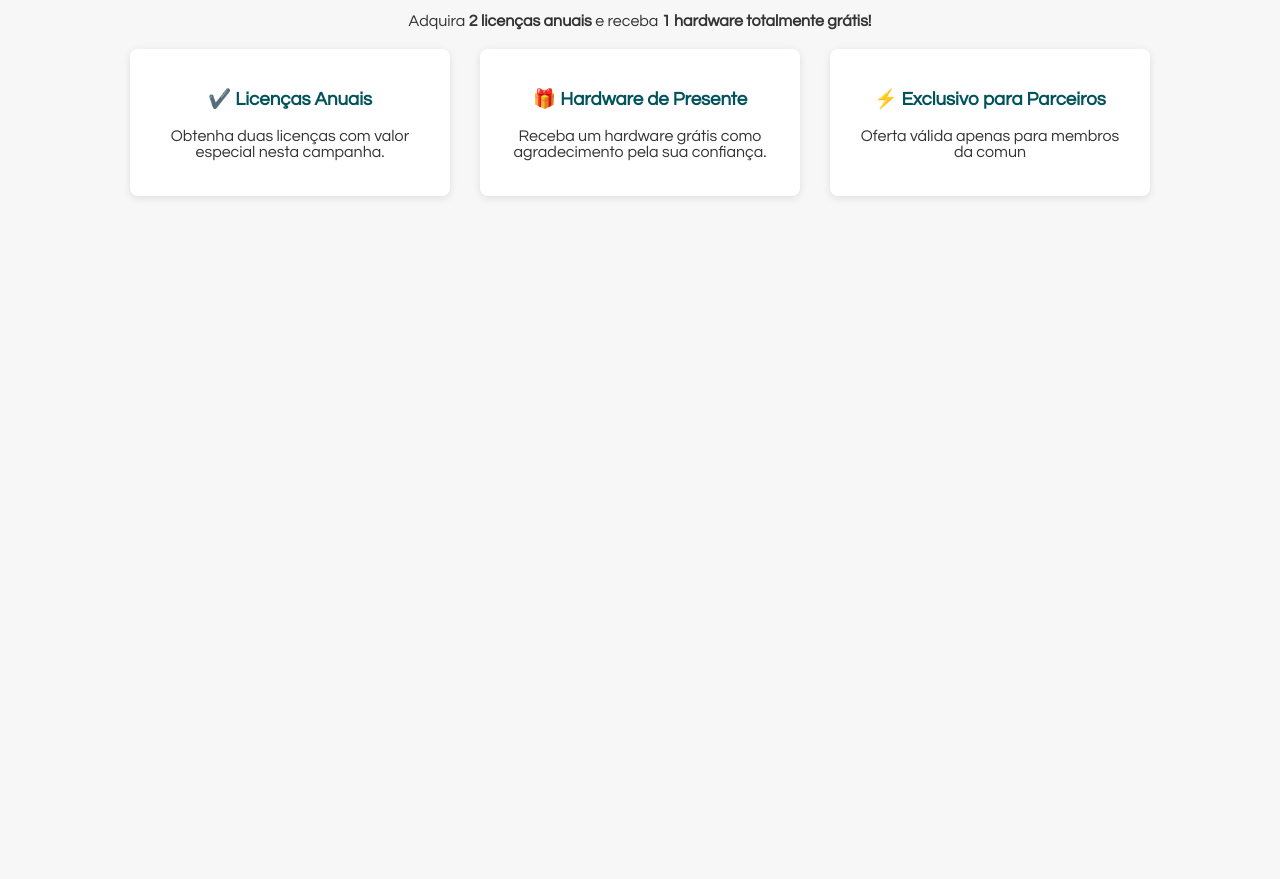
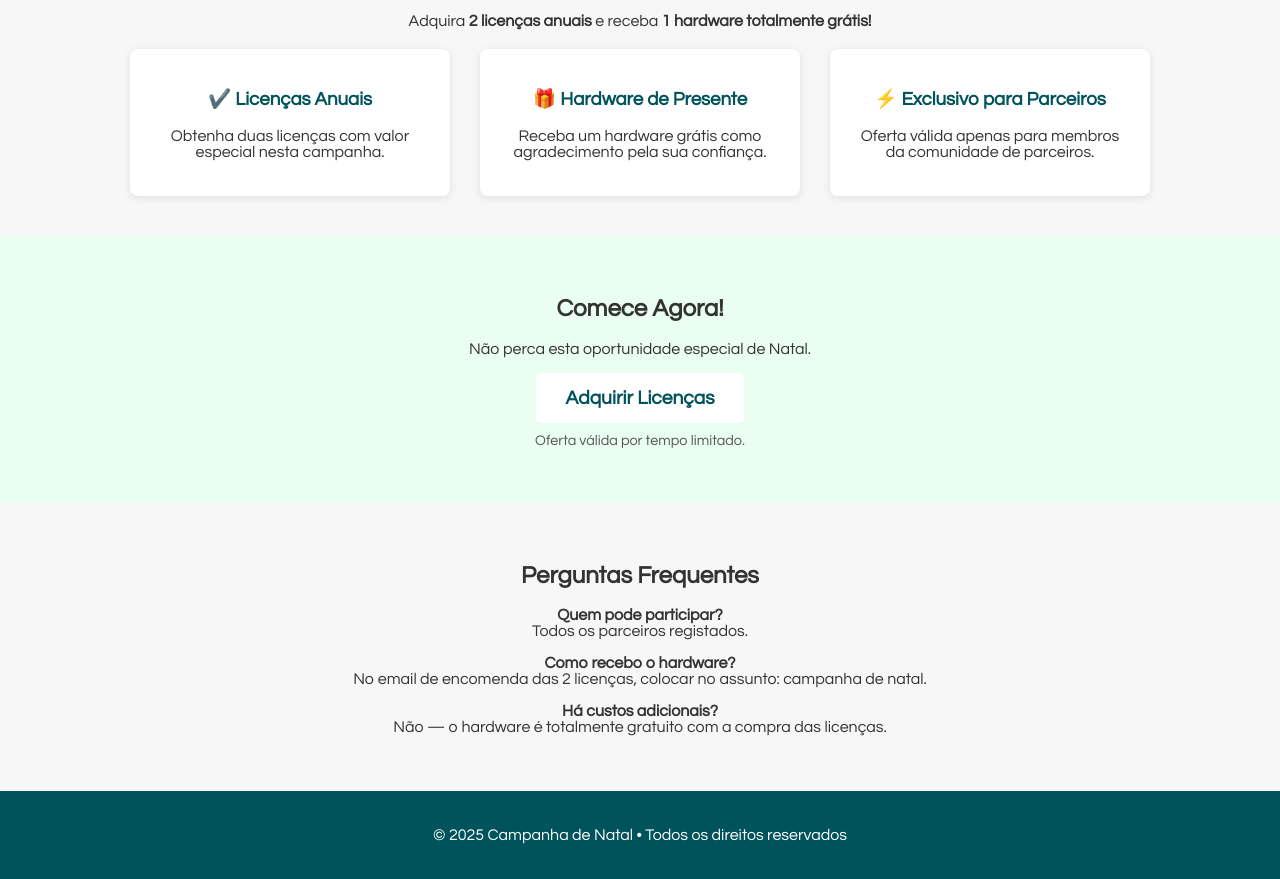
Before and after one commit to rutemartacampos-PT/campanha-natal, a plain HTML site: page index.html in a window 1280 px wide. Shown: the part 420-1299 px from the top of the page. Before the commit the page ends 800 px from the top, so only its background shows below. Drawn offline with Linux system fonts and the light colour scheme.

Commit message:
Update index.html

```diff
--- a/index.html
+++ b/index.html
@@ -95,4 +95,43 @@
     </div>
     <div class="benefit-card">
       <h3>⚡ Exclusivo para Parceiros</h3>
-      <p>Oferta válida apenas para membros da comun
+      <p>Oferta válida apenas para membros da comunidade de parceiros.</p>
+    </div>
+  </div>
+</section>
+
+<!-- CTA -->
+<section id="cta" class="section" style="background:#eafef1;">
+  <h2>Comece Agora!</h2>
+  <p>Não perca esta oportunidade especial de Natal.</p>
+
+  <!-- BOTÃO PARA GOOGLE FORMS -->
+  <a href="https://forms.gle/UVLBcFWC8j6uaNgE8" target="_blank" class="btn-primary">
+    Adquirir Licenças
+  </a>
+
+  <p style="margin-top: 10px; font-size: 0.9rem; color: #555;">
+    Oferta válida por tempo limitado.
+  </p>
+</section>
+
+<!-- FAQ -->
+<section class="section">
+  <h2>Perguntas Frequentes</h2>
+  <p><strong>Quem pode participar?</strong><br>
+    Todos os parceiros registados.</p>
+
+  <p><strong>Como recebo o hardware?</strong><br>
+    No email de encomenda das 2 licenças, colocar no assunto: campanha de natal.</p>
+
+  <p><strong>Há custos adicionais?</strong><br>
+    Não — o hardware é totalmente gratuito com a compra das licenças.</p>
+</section>
+
+<!-- FOOTER -->
+<footer>
+  <p>&copy; 2025 Campanha de Natal • Todos os direitos reservados</p>
+</footer>
+
+</body>
+</html>
```
